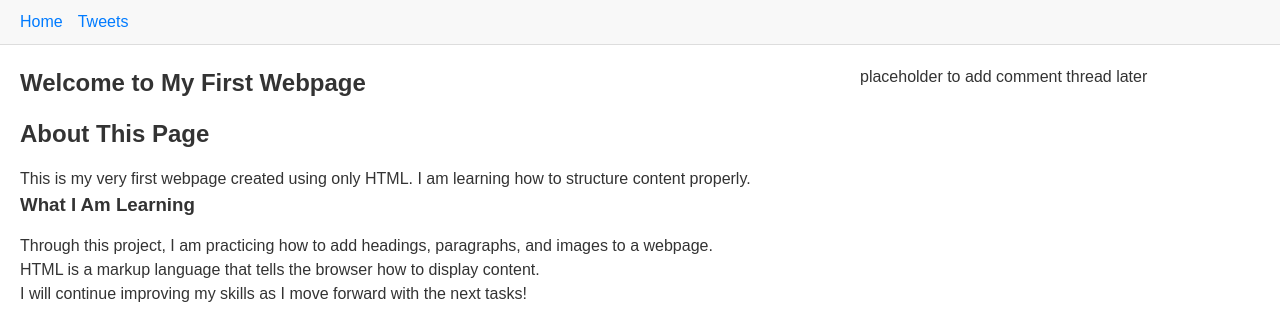
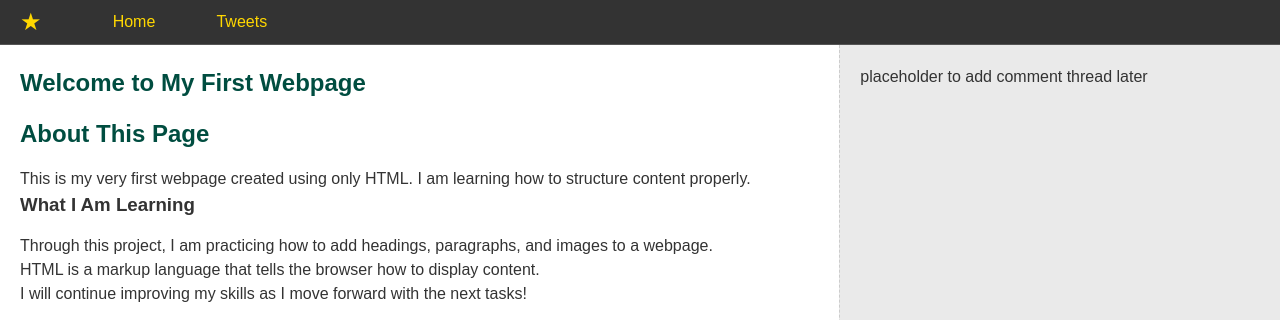
Before and after one commit to Ntinyari1/alx_html_css, a plain HTML site: page css_basic/index.html in a window 1280 px wide. Shown: the top 320 px of the page. Drawn offline with Linux system fonts and the light colour scheme; grey boxes are pictures that could not be loaded.

Commit message:
task 2 & 3

```diff
--- a/css_basic/base.css
+++ b/css_basic/base.css
@@ -1,33 +1,58 @@
 
-body, h1, h2, h3, h4, h5, h6, p, ul, ol, li {
+*,
+*::before,
+*::after {
+    box-sizing: border-box;
+}
+
+body, h1, h2, h3, h4, h5, h6, p, ul, ol, li, figure, figcaption, blockquote, dl, dd {
     margin: 0;
     padding: 0;
 }
 
-/* 2. Set root font size for easy scaling (10px base) */
+
 :root {
-    font-size: 62.5%; /* This makes 1rem equal to 10px */
+
+    font-size: 62.5%;
 }
 
-/* 3. Apply general body styles */
 body {
     font-family: Arial, Helvetica, sans-serif;
-    line-height: 1.5; /* Good default line spacing */
-    font-size: 1.6rem; /* Sets base text size to 16px */
-    color: #333; /* Dark gray text */
+    line-height: 1.5;
+    font-size: 1.6rem;
+    color: #333;
 }
 
-/* 4. Basic link styling */
+
 a {
-    color: #007BFF; /* A standard blue color */
-    text-decoration: none; /* Removes underline by default */
+    color: #007BFF;
+    text-decoration: none;
 }
 
 a:hover {
     text-decoration: underline;
 }
 
-/* 5. Simple heading margins */
 h1, h2, h3 {
-    margin-bottom: 1.5rem; /* Space below headings */
+    margin-bottom: 1.5rem;
 }
+
+
+@media screen and (max-width: 480px) {
+
+
+    .works_on_smartphone {
+
+        min-height: 100vh;
+    }
+
+    .works_on_smartphone main {
+        flex-direction: column;
+    }
+
+    .works_on_smartphone article,
+    .works_on_smartphone aside {
+        flex: auto;
+        width: 100%;
+    }
+}
--- a/css_basic/index.html
+++ b/css_basic/index.html
@@ -2,16 +2,19 @@
 <html lang="en">
 <head>
     <meta charset="utf-8">
+    <meta name="viewport" content="width=device-width, initial-scale=1.0">
     <title>My First Webpage</title>
     <link href="base.css" rel="stylesheet">
     <link href="styles.css" rel="stylesheet">
 </head>
-<body>
+<body class="works_on_smartphone">
+</body>
 
 <header>
+
     <ul>
-        <li><a href="index.html">Home</a></li>
-        <li><a href="tweets.html">Tweets</a></li>
+        <li class="logo">&#9733;</li>         <li><a href="index.html">Home</a></li>
+        <li><a href="tweets.html">Tweets</a></li>
     </ul>
 </header>
 
--- a/css_basic/styles.css
+++ b/css_basic/styles.css
@@ -1,35 +1,47 @@
+/* =========================================================================
+ * 1. Positioning: Flexbox Layout
+ * Sets up the column and row structure (Header | (Article + Aside) | Footer)
+ * ========================================================================= */
 
+/* Sets <body> as a flexible container with a column direction */
 body {
     display: flex;
     flex-direction: column;
 }
 
+/* Sets <main> as a flexible container with a row direction */
 main {
     display: flex;
     flex-direction: row;
-    flex: auto;
+    flex: auto; /* Allows <main> to take up the remaining vertical space */
 }
 
-
+/* <article> takes 2/3 of the width */
 article {
     flex: 2;
-    overflow-y: auto;
+    overflow-y: auto; /* Allows vertical scrolling */
 }
 
+/* <aside> takes 1/3 of the width */
 aside {
     flex: 1;
-    overflow-y: auto;
+    overflow-y: auto; /* Allows vertical scrolling */
 }
 
+/* =========================================================================
+ * 2. Box Model and Base Visual Styling
+ * Adds padding, margin, and generic element appearance.
+ * ========================================================================= */
 
+/* Add internal padding to content areas (Article and Aside) */
 article, aside {
     padding: 20px;
 }
 
-
+/* Add padding and subtle background/borders to header and footer */
 header, footer {
     padding: 10px 20px;
-    background-color: #f8f8f8;
+    /* Base background color changed in custom styling below */
     border-bottom: 1px solid #ddd;
 }
 
@@ -38,14 +50,14 @@ footer {
     border-bottom: none;
 }
 
-
+/* Style the navigation list in the header */
 header ul {
     list-style: none;
     display: flex;
     gap: 15px;
 }
 
-
+/* Basic styling for the image */
 article img {
     max-width: 100%;
     height: auto;
@@ -53,7 +65,7 @@ article img {
     margin: 20px 0;
 }
 
-
+/* Basic table styling */
 article table {
     width: 100%;
     border-collapse: collapse;
@@ -69,3 +81,52 @@ article th, article td {
 article thead {
     background-color: #eee;
 }
+
+/* =========================================================================
+ * 3. Custom Visual Styling
+ * Applying unique colors, backgrounds, and logo appearance.
+ * ========================================================================= */
+
+/* Logo Styling */
+.logo {
+    font-size: 2.4rem;
+    color: gold;
+    padding-right: 10px;
+    line-height: 1;
+}
+
+/* Header and Footer Background/Color */
+header, footer {
+    background-color: #333; /* Dark background */
+    color: white; /* Light text */
+    border-color: #555; /* Darker border */
+}
+
+/* Navigation Links */
+header a {
+    color: #FFD700; /* Gold color for links */
+}
+
+header a:hover {
+    color: white;
+    text-decoration: underline;
+}
+
+/* Main Content Backgrounds */
+main {
+    background-color: #f4f4f4; /* Very light gray background for contrast */
+}
+
+article {
+    background-color: white; /* White background for main content readability */
+}
+
+aside {
+    background-color: #eaeaea; /* Slightly darker background for the sidebar/aside */
+    border-left: 1px dashed #ccc; /* Add a dashed divider line */
+}
+
+/* Article Heading Style */
+article h1, article h2 {
+    color: #004d40; /* Dark teal color for article headings */
+}
```
Also changed, not shown: css_basic/tweets.html (+3 -2 lines).
